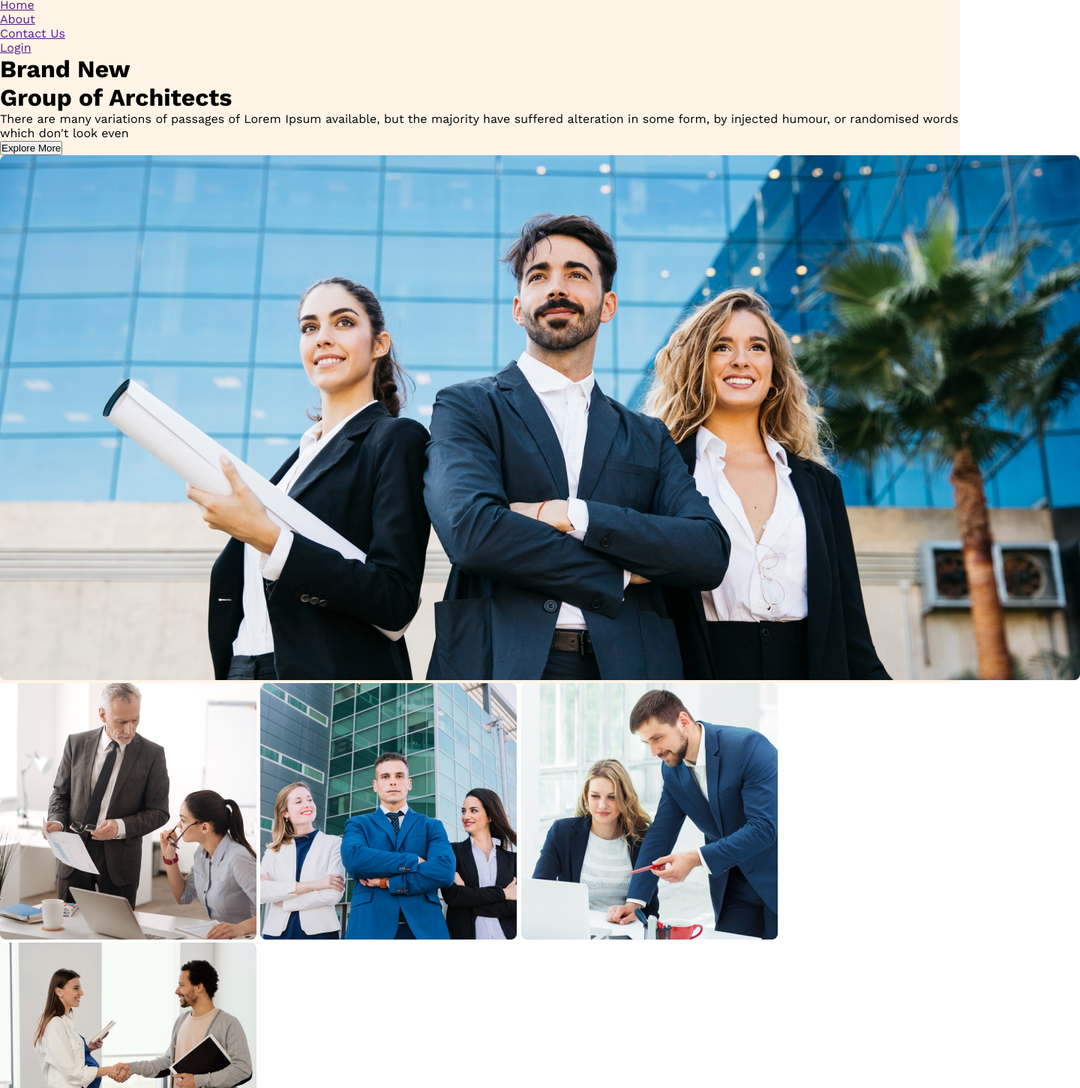
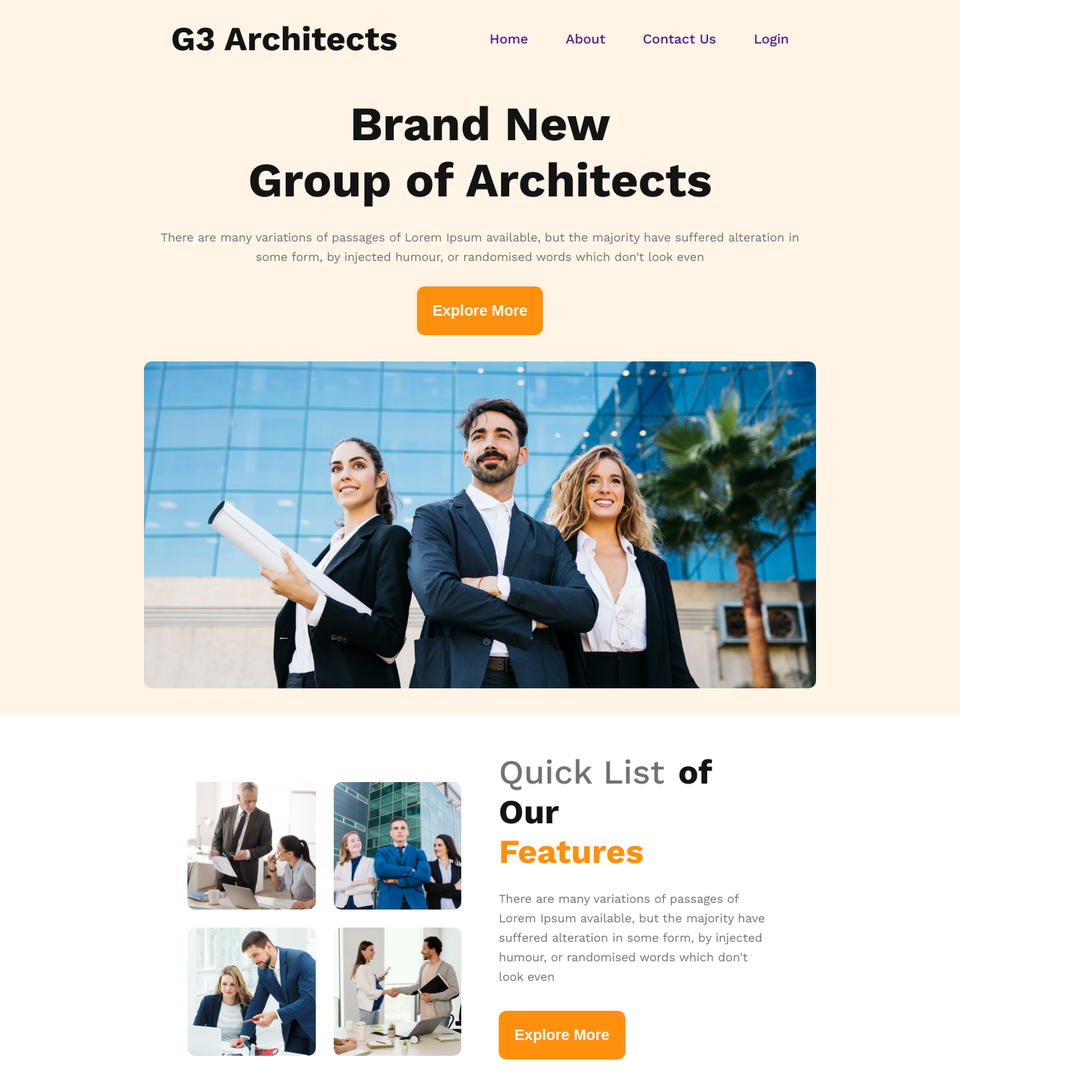
Before and after one commit to mtbbsl/ms02ass02, a plain HTML site: page index.html in a window 1280 px wide. Shown: the part 25-1476 px from the top of the page at 75% size, 1440 px wide, since content can reach past the window. Drawn offline with nearby package versions, Linux system fonts and the light colour scheme.

Commit message:
added header & feature-1 section

```diff
--- a/index.html
+++ b/index.html
@@ -18,9 +18,7 @@
         <!-- header area starts here -->
         <div class="header">
             <div class="navbar">
-                <div class="company">
-                    <h3>G3 Architects</h3>
-                </div>
+                <h3>G3 Architects</h3>
                 <div class="nav">
                     <ul>
                         <li><a href="">Home</a></li>
@@ -33,12 +31,10 @@
             <div class="title">
                 <h1>Brand New <br> Group of Architects</h1>
                 <p>There are many variations of passages of Lorem Ipsum available, but the majority have suffered
-                    alteration in some form, by injected humour, or randomised words which don't look even</p>
+                    alteration in <br> some form, by injected humour, or randomised words which don't look even</p>
                 <button class="button">Explore More</button>
             </div>
-            <div class="banner">
-                <img src="images/banner.png" alt="banner">
-            </div>
+            <img src="images/banner.png" alt="banner">
         </div>
         <!-- feature-1 area starts here -->
         <div class="feature-1">
@@ -51,7 +47,7 @@
             <div class="feature1-text">
                 <h3>
                     <span>Quick List</span>
-                    <span>of Our</span><br>
+                    <span>&nbsp;of Our</span><br>
                     <span>Features</span>
                 </h3>
                 <p>There are many variations of passages of Lorem Ipsum available, but the majority have suffered
--- a/styles.css
+++ b/styles.css
@@ -1,6 +1,14 @@
+/* initialization styles */
 * {
     margin: 0;
     padding: 0;
+}
+
+:root {
+    --title: #131313;
+    --menu: #424242;
+    --text: #727272;
+    --button: #FF900E;
 }
 
 body {
@@ -8,6 +16,136 @@ body {
 }
 
 /* header area styles */
-.header{
+.header {
     background: rgba(255, 144, 14, 0.1);
+    display: flex;
+    flex-direction: column;
+    justify-content: center;
 }
+
+.navbar {
+    display: flex;
+    justify-content: space-between;
+    align-items: center;
+    padding: 50px 228px;
+}
+
+.navbar h3 {
+    color: var(--title);
+    font-weight: 700;
+    font-size: 45px;
+}
+
+.nav ul {
+    display: flex;
+}
+
+.nav li {
+    list-style: none;
+    margin-left: 50px;
+    color: var(--menu);
+    font-weight: 500;
+    font-size: 18px;
+}
+
+.nav a {
+    text-decoration: none;
+}
+
+.title {
+    text-align: center;
+}
+
+.title h1 {
+    font-weight: 700;
+    font-size: 64px;
+    line-height: 75px;
+    color: var(--title);
+    margin-bottom: 26px;
+}
+
+.title p {
+    font-weight: 400;
+    font-size: 16px;
+    line-height: 26px;
+    color: var(--text);
+    margin-bottom: 26px;
+}
+
+.button {
+    background-color: var(--button);
+    color: #FFFFFF;
+    font-weight: 600;
+    font-size: 20px;
+    line-height: 23px;
+    padding: 21px;
+    border: 0;
+    border-radius: 10px;
+    margin-bottom: 35px;
+}
+
+.header img {
+    display: block;
+    width: 70%;
+    margin: 0 auto 35px;
+    border-radius: 10px;
+}
+
+/* feature-1 area styles */
+.feature-1 {
+    display: flex;
+    justify-content: center;
+    align-items: center;
+    gap: 50px;
+    padding: 50px 250px;
+}
+
+.feature1-images {
+    display: grid;
+    grid-template-columns: auto auto;
+    gap: 24px;
+    width: 50%;
+}
+
+.feature1-text {
+    width: 50%;
+}
+
+.feature1-images img {
+    width: 100%;
+    height: 100%;
+    border-radius: 10px;
+}
+
+.feature1-text span:nth-of-type(1) {
+    font-weight: 500;
+    font-size: 45px;
+    line-height: 53px;
+    color: var(--text);
+}
+
+.feature1-text span:nth-of-type(2) {
+    font-weight: 700;
+    font-size: 45px;
+    line-height: 53px;
+    color: var(--title);
+}
+
+.feature1-text span:nth-of-type(3) {
+    font-weight: 700;
+    font-size: 45px;
+    line-height: 53px;
+    color: var(--button);
+}
+
+.feature1-text h3 {
+    margin-bottom: 24px;
+}
+
+.feature1-text p {
+    font-weight: 400;
+    font-size: 16px;
+    line-height: 26px;
+    color: var(--text);
+    margin-bottom: 32px;
+}
```
